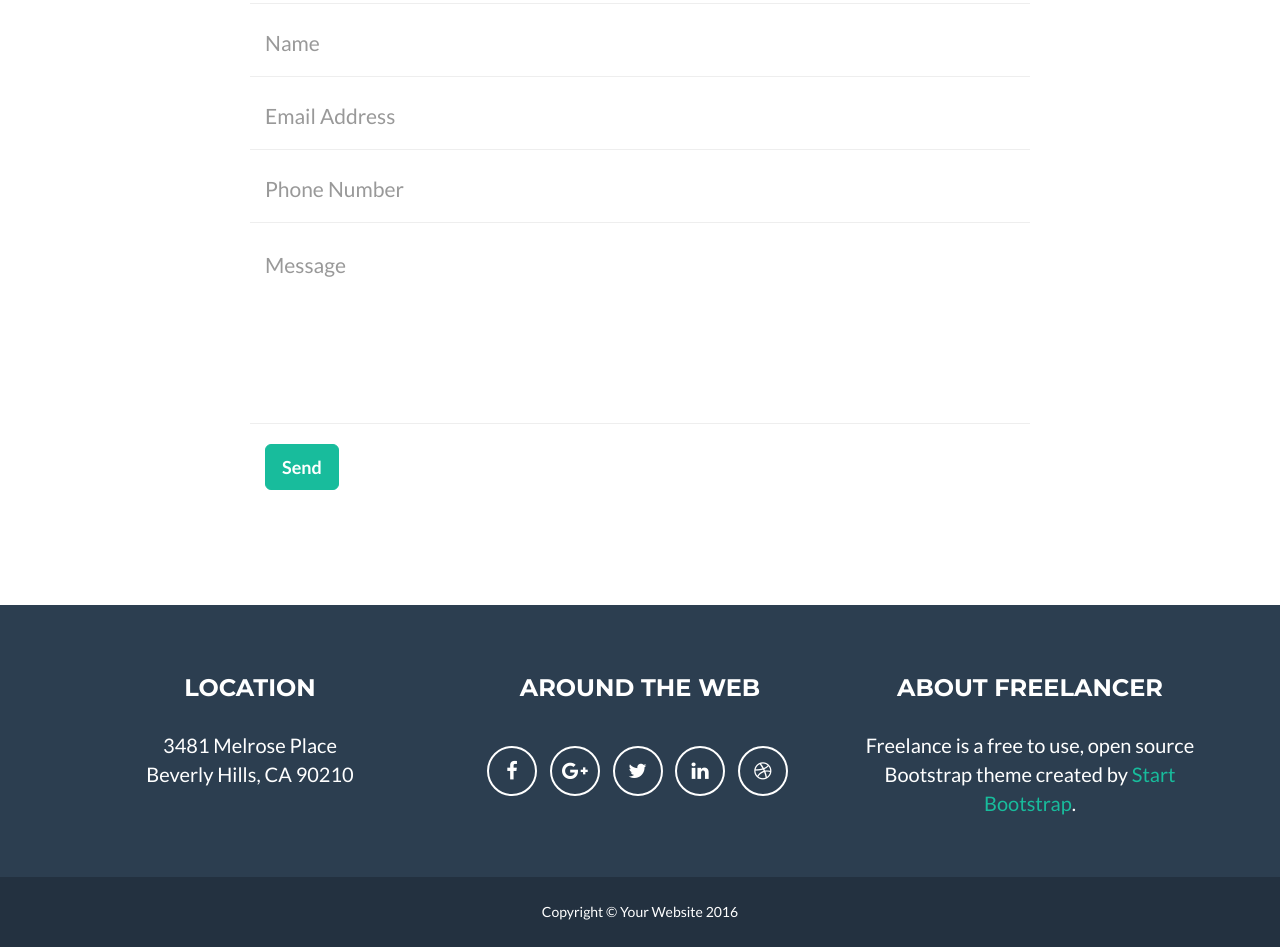
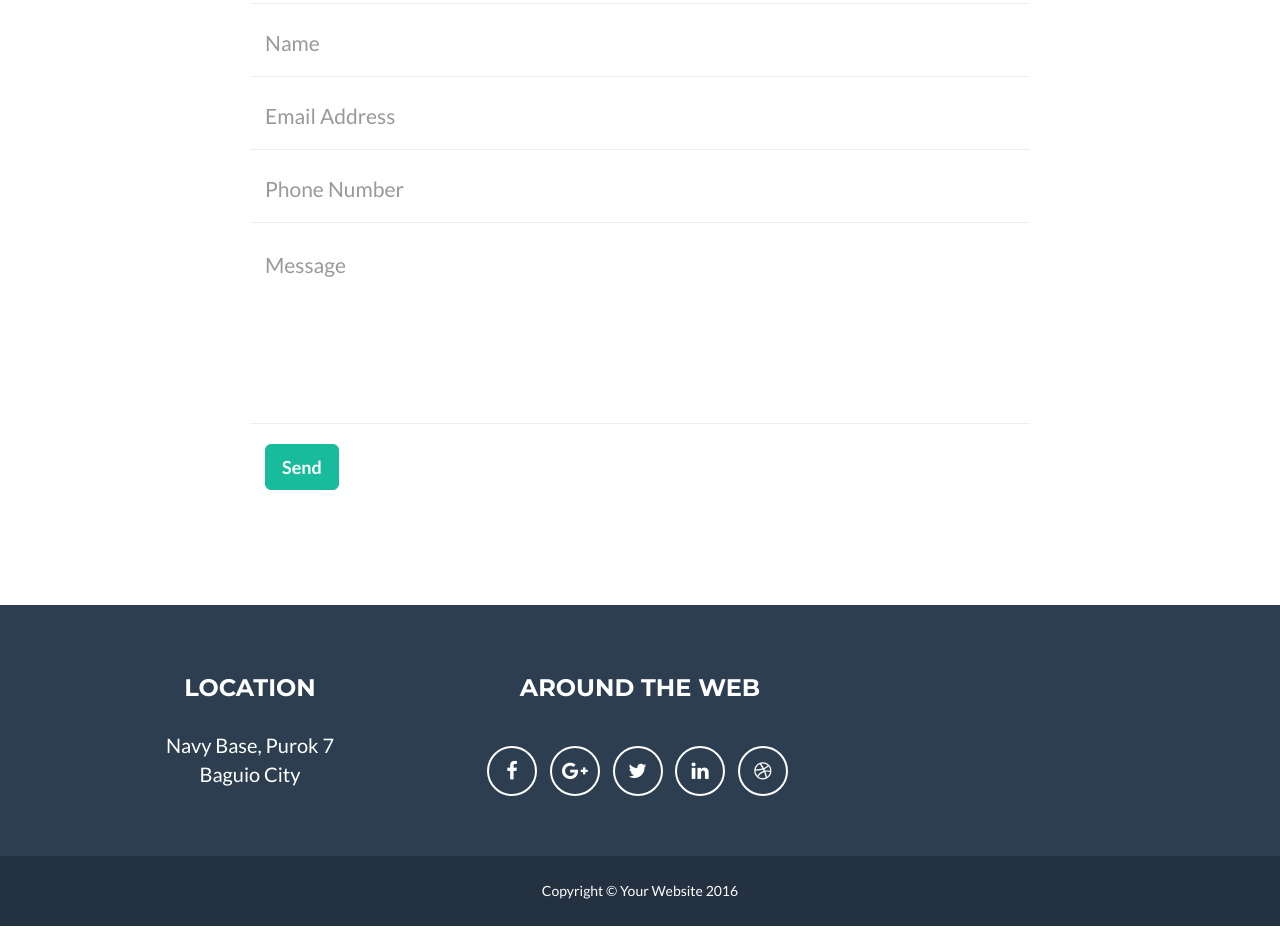
Before and after one commit to KevinQuinto/Quinto.github.io, a website: page index.html in a window 1280 px wide. Shown: the part 2380-3327 px from the top of the page. After the commit the page ends 3306 px from the top, so only its background shows below. Drawn offline with nearby package versions, Linux system fonts and the light colour scheme; files whose address does not match are found by name.

Commit message:
Update index.html

```diff
--- a/index.html
+++ b/index.html
@@ -243,8 +243,8 @@
                 <div class="row">
                     <div class="footer-col col-md-4">
                         <h3>Location</h3>
-                        <p>3481 Melrose Place
-                            <br>Beverly Hills, CA 90210</p>
+                        <p>Navy Base, Purok 7
+                            <br>Baguio City</p>
                     </div>
                     <div class="footer-col col-md-4">
                         <h3>Around the Web</h3>
@@ -265,10 +265,6 @@
                                 <a href="#" class="btn-social btn-outline"><i class="fa fa-fw fa-dribbble"></i></a>
                             </li>
                         </ul>
-                    </div>
-                    <div class="footer-col col-md-4">
-                        <h3>About Freelancer</h3>
-                        <p>Freelance is a free to use, open source Bootstrap theme created by <a href="http://startbootstrap.com">Start Bootstrap</a>.</p>
                     </div>
                 </div>
             </div>
```
